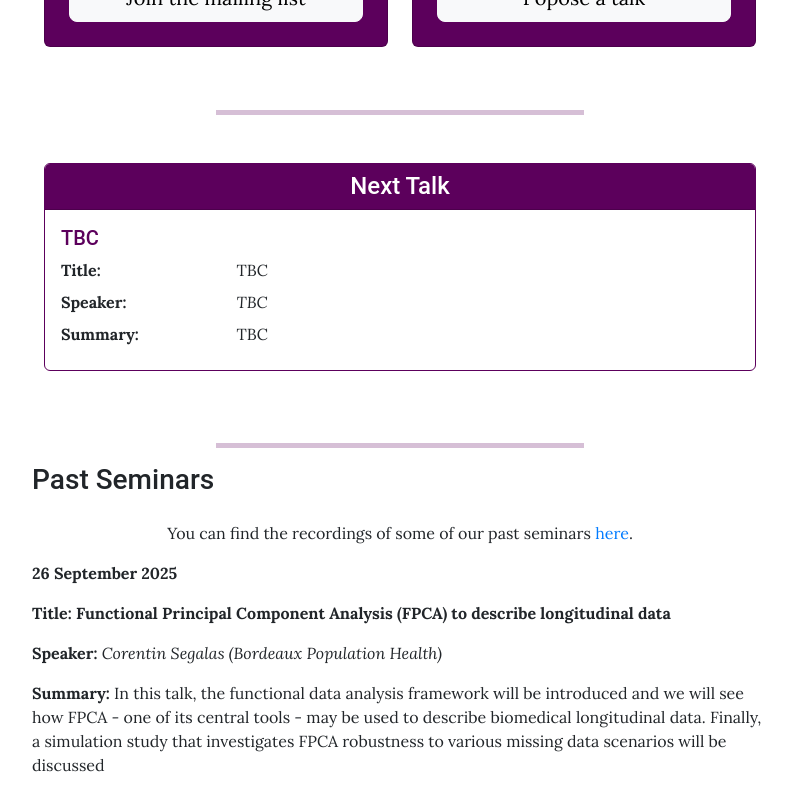
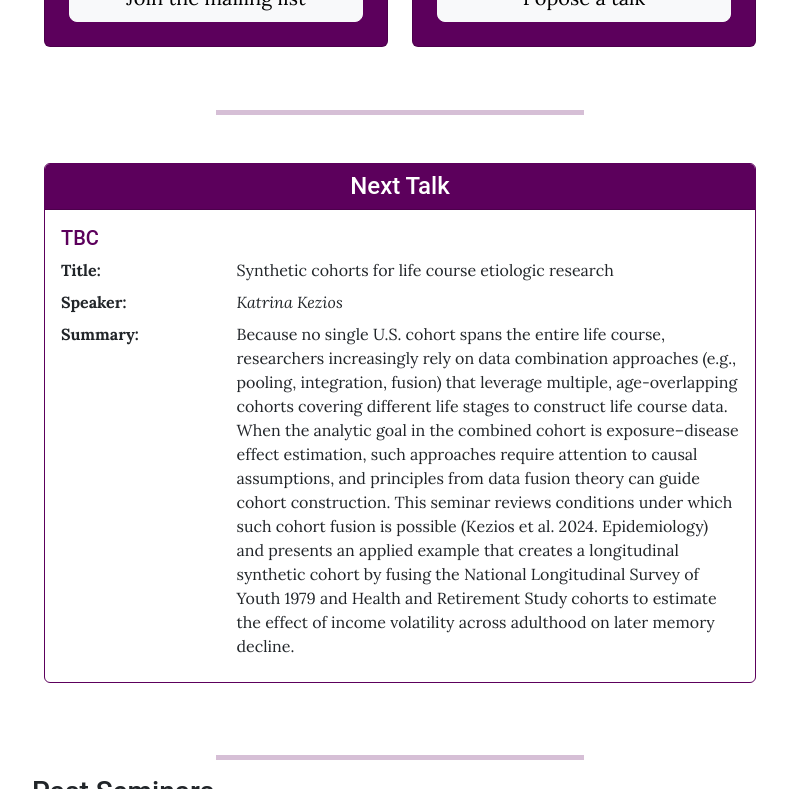
Before and after one commit to LongitudinalModelling/LongitudinalModelling.github.io, a Jekyll site: the page built from pages/seminars.md, in a window 1280 px wide and 900 px high, scrolled down 607 px, cut to the strip 0-789 px from the top of the window. Shown: the whole strip, without its empty margins (240-1032 px from the left). Built offline with Jekyll 4.4.1, drawn with Linux system fonts in a browser that asks for light colours.

Commit message:
Update seminars.md

```diff
--- a/pages/seminars.md
+++ b/pages/seminars.md
@@ -41,11 +41,11 @@ permalink: /seminars/
           <h5 class="card-title text-purple">TBC</h5>
           <dl class="row mb-0">
             <dt class="col-sm-3"><strong>Title:</strong></dt>
-            <dd class="col-sm-9">TBC</dd>
+            <dd class="col-sm-9">Synthetic cohorts for life course etiologic research</dd>
             <dt class="col-sm-3"><strong>Speaker:</strong></dt>
-            <dd class="col-sm-9"><em>TBC</em></dd>
+            <dd class="col-sm-9"><em>Katrina Kezios</em></dd>
             <dt class="col-sm-3"><strong>Summary:</strong></dt>
-            <dd class="col-sm-9">TBC</dd>
+            <dd class="col-sm-9">Because no single U.S. cohort spans the entire life course, researchers increasingly rely on data combination approaches (e.g., pooling, integration, fusion) that leverage multiple, age-overlapping cohorts covering different life stages to construct life course data. When the analytic goal in the combined cohort is exposure–disease effect estimation, such approaches require attention to causal assumptions, and principles from data fusion theory can guide cohort construction. This seminar reviews conditions under which such cohort fusion is possible (Kezios et al. 2024. Epidemiology) and presents an applied example that creates a longitudinal synthetic cohort by fusing the National Longitudinal Survey of Youth 1979 and Health and Retirement Study cohorts to estimate the effect of income volatility across adulthood on later memory decline.</dd>
           </dl>
         </div>
       </div>
```
